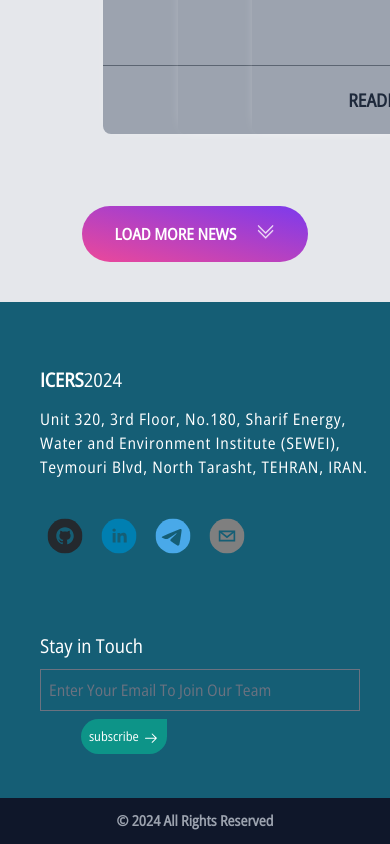
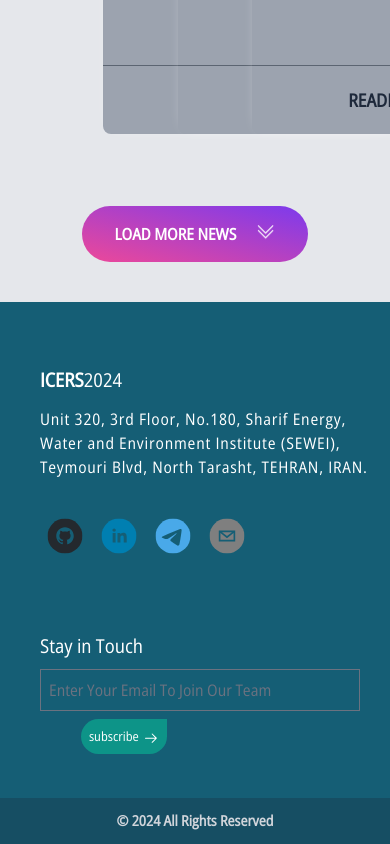
Before and after one commit to KazemZavari/international-conference-app, a React (Vite) app: page /news in a window 390 px wide. Shown: the part 926-1770 px from the top of the page. Built offline with nearby package versions, Linux system fonts and the light colour scheme.

Commit message:
homePage responsived

```diff
--- a/src/components/HomePageSections/ConferenceDay.tsx
+++ b/src/components/HomePageSections/ConferenceDay.tsx
@@ -18,10 +18,10 @@ const ConferenceDay: React.FC<ConferenceDayProps> = ({ day, month }) => {
     days: 0,
   });
 
-  const DateContainerCSS = `"group-hover:animate-pulse rounded-e-full rounded-b-full sm:rounded-full
+  const DateContainerCSS = `"group-hover:animate-pulse rounded-s-full rounded-b-full sm:rounded-full
   border-red-400
-  dark:border-gray-300 ml-12 xl:ml-12 lg:ml-7 md:ml-3 sm:ml-1 xs:ml-2 xs:-mt-1 -mt-10 xl:-mt-5 lg:-mt-3 md:-mt-2 border-dashed border-2 p-5
-   xl:p-4 lg:p-3 md:p-2 sm:p-1"`;
+  dark:border-gray-300 ml-12 xl:ml-12 lg:ml-7 md:ml-3 sm:ml-1 xs:ml-2 xs:-mt-1 -mt-10 xl:-mt-5 lg:-mt-3
+   md:-mt-2 border-dashed border-2 p-5 xl:p-4 lg:p-3 md:p-2 sm:p-1"`;
 
   const numberCSS = `"font-bold text-[2.2rem] xl:text-[1.5rem] lg:text-[1.2rem] md:text-[1rem]
   sm:text-[.9rem] "`;
@@ -67,8 +67,10 @@ const ConferenceDay: React.FC<ConferenceDayProps> = ({ day, month }) => {
   }, [currentYear, day, month]);
 
   return (
-    <div className=" absolute top-48 xl:top-44 lg:top-36 md:top-28 sm:top-24 xs:top-16 2xl:left-28 3xl:ml-60
-    xl:left-10 xl:ml-10 sm:left-5 xs:left-0 lg:ml-5 md:ml-3 sm:ml-1 text-white flex ">
+    <div
+      className=" absolute top-48 xl:top-44 lg:top-36 md:top-28 sm:top-24 xs:top-16 2xl:left-28 3xl:ml-60
+    xl:left-10 xl:ml-10 sm:left-5 xs:left-0 lg:ml-5 md:ml-3 sm:ml-1 text-white flex "
+    >
       <motion.span
         initial="offscreen"
         whileInView="onscreen"
--- a/src/components/HomePageSections/Footer.tsx
+++ b/src/components/HomePageSections/Footer.tsx
@@ -92,7 +92,7 @@ const Footer = () => {
           </form>
         </motion.div>
       </div>
-      <div className="hidden sm:block w-[100%] bg-slate-900 py-3 text-[.9rem] text-gray-400 font-semibold">
+      <div className="hidden sm:block w-[100%] bg-cyan-900 py-3 text-[.9rem] text-gray-300 font-semibold">
         {" "}
         © 2024 All Rights Reserved{" "}
       </div>
```
